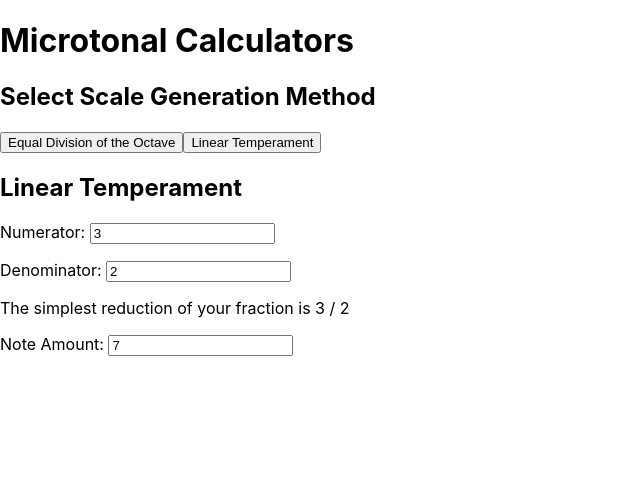
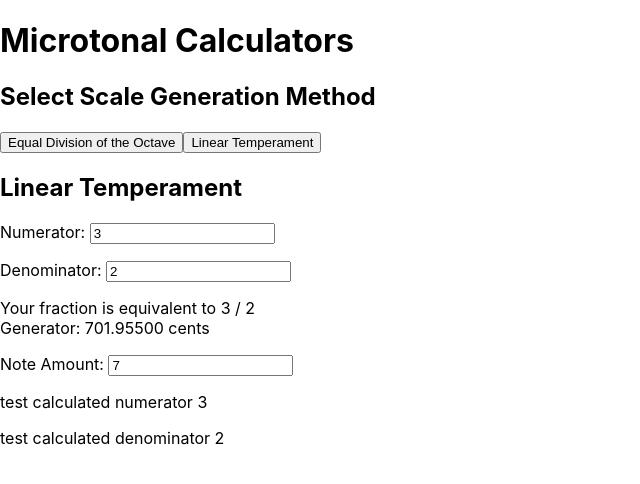
Before and after one commit to zzork/color-horizons-review-temp, a React (Create React App) app: page / in a window 1280 px wide. Both pictures are taken after a click on the button "Linear Temperament". Shown: the top 484 px of the page, without its empty margins (0-640 px from the left). Built offline with nearby package versions, Linux system fonts and the light colour scheme.

Commit message:
generator on LT working now

```diff
--- a/src/components/CalcLT.js
+++ b/src/components/CalcLT.js
@@ -5,6 +5,8 @@ export const CalcLT = ({}) => {
   const [selectedNumerator, setSelectedNumerator] = useState("3")
   const [selectedDenominator, setSelectedDenominator] = useState("2")
   const [selectedNoteAmount, setSelectedNoteAmount] = useState("7")
+  const [calculatedNumerator, setCalculatedNumerator] = useState("3")
+  const [calculatedDenominator, setCalculatedDenominator] = useState("2")
   // unclear on how target.value works
   const handleNumeratorChange = (userInput => setSelectedNumerator(userInput.target.value))
   const handleDenominatorChange = (userInput => setSelectedDenominator(userInput.target.value))
@@ -16,8 +18,12 @@ export const CalcLT = ({}) => {
       <p>Denominator: <input onChange={handleDenominatorChange} type="number" name="denominatorEntered" defaultValue="2"></input></p>
       <CalcLTReadout
       numerator = {selectedNumerator}
-      denominator = {selectedDenominator} />
+      denominator = {selectedDenominator}
+      setCalculatedNumerator = {setCalculatedNumerator}
+      setCalculatedDenominator = {setCalculatedDenominator}/>
       <p>Note Amount: <input onChange={handleNoteAmountChange} type="number" name="noteAmountEntered" defaultValue="7"></input></p>
+      <p>test calculated numerator {calculatedNumerator}</p>
+      <p>test calculated denominator {calculatedDenominator}</p>
       </div>
     )
   }
--- a/src/components/CalcLTReadout.js
+++ b/src/components/CalcLTReadout.js
@@ -1,14 +1,25 @@
-export const CalcLTReadout = ({numerator, denominator}) => {
+import { GetGenerator } from "./GetGenerator";
+
+export const CalcLTReadout = ({numerator, denominator, setCalculatedNumerator, setCalculatedDenominator}) => {
+
+        setCalculatedNumerator("")
+        setCalculatedDenominator("")
 
     if ((numerator === "") && (denominator === "")) {
+        setCalculatedNumerator("")
+        setCalculatedDenominator("")
         return <div>Numerator and Denominator Fields are Invalid</div>
     }
 
     if (numerator === "") {
+        setCalculatedNumerator("")
+        setCalculatedDenominator("")
         return <div>Numerator Field is Invalid</div>
     }
 
     if (denominator === "") {
+        setCalculatedNumerator("")
+        setCalculatedDenominator("")
         return <div>Denominator Field is Invalid</div>
     }
 
@@ -17,14 +28,20 @@ export const CalcLTReadout = ({numerator, denominator}) => {
     denominator = parseInt(denominator)
 
     if ((numerator < 2) && (denominator < 1)) {
+        setCalculatedNumerator("")
+        setCalculatedDenominator("")
         return <div>Numerator Field is Less than 3 and Denominator Field is Less than 1</div>
     }
 
     if (numerator < 2) {
+        setCalculatedNumerator("")
+        setCalculatedDenominator("")
         return <div>Numerator Field is Less than 3</div>
     }
 
     if (denominator < 1) {
+        setCalculatedNumerator("")
+        setCalculatedDenominator("")
         return <div>Denominator Field is Less than 1</div>
     }
 
@@ -69,7 +86,17 @@ export const CalcLTReadout = ({numerator, denominator}) => {
             } else break
         }
 
+        setCalculatedNumerator(numerator)
+        setCalculatedDenominator(denominator)
     }
 
-    return <div>The simplest reduction of your fraction is {numerator} / {denominator}</div>
+    return (
+    <div>
+    <div>Your fraction is equivalent to {numerator} / {denominator}</div>
+    <div>Generator: <GetGenerator
+    numerator = {numerator}
+    denominator = {denominator} /> cents
+    </div>
+    </div>
+    )
 }
--- /dev/null
+++ b/src/components/GetGenerator.js
@@ -0,0 +1,5 @@
+export const GetGenerator = ({numerator, denominator}) => {
+    let fullGenerator = (1200 * Math.log(numerator / denominator) / Math.log(2))
+    let fixedGenerator = fullGenerator.toFixed(5)
+    return fixedGenerator
+}
```
